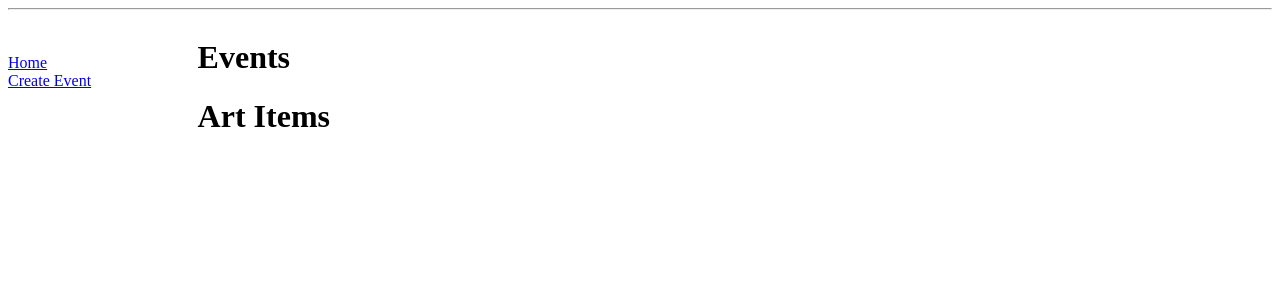
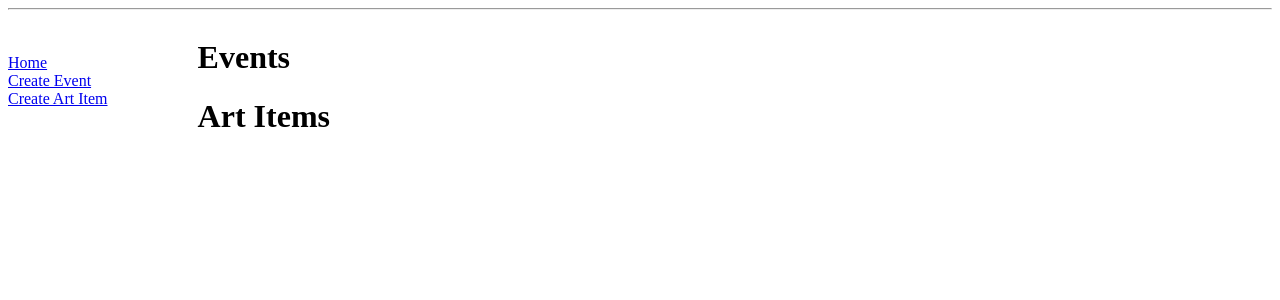
Before and after one commit to bounswe/bounswe2022group7, a Flask app: page / in a window 1280 px wide. Shown: the part 124-424 px from the top of the page. Run offline with Flask 2, Linux system fonts and the light colour scheme; the visitor is signed in with stand-in values (Sample User, id 1); data that the repository does not hold is empty.

Commit message:
Added "Create Art Item" tab to base.html

```diff
--- a/practice-app/website/templates/base.html
+++ b/practice-app/website/templates/base.html
@@ -76,6 +76,7 @@
                     {% if session["is_artist"] %}
 
                     <a href={{ url_for("views.create_event") }}>Create Event</a>
+                    <a href={{ url_for("views.create_art_item") }}>Create Art Item</a>
 
                     {% endif %}
 
```
